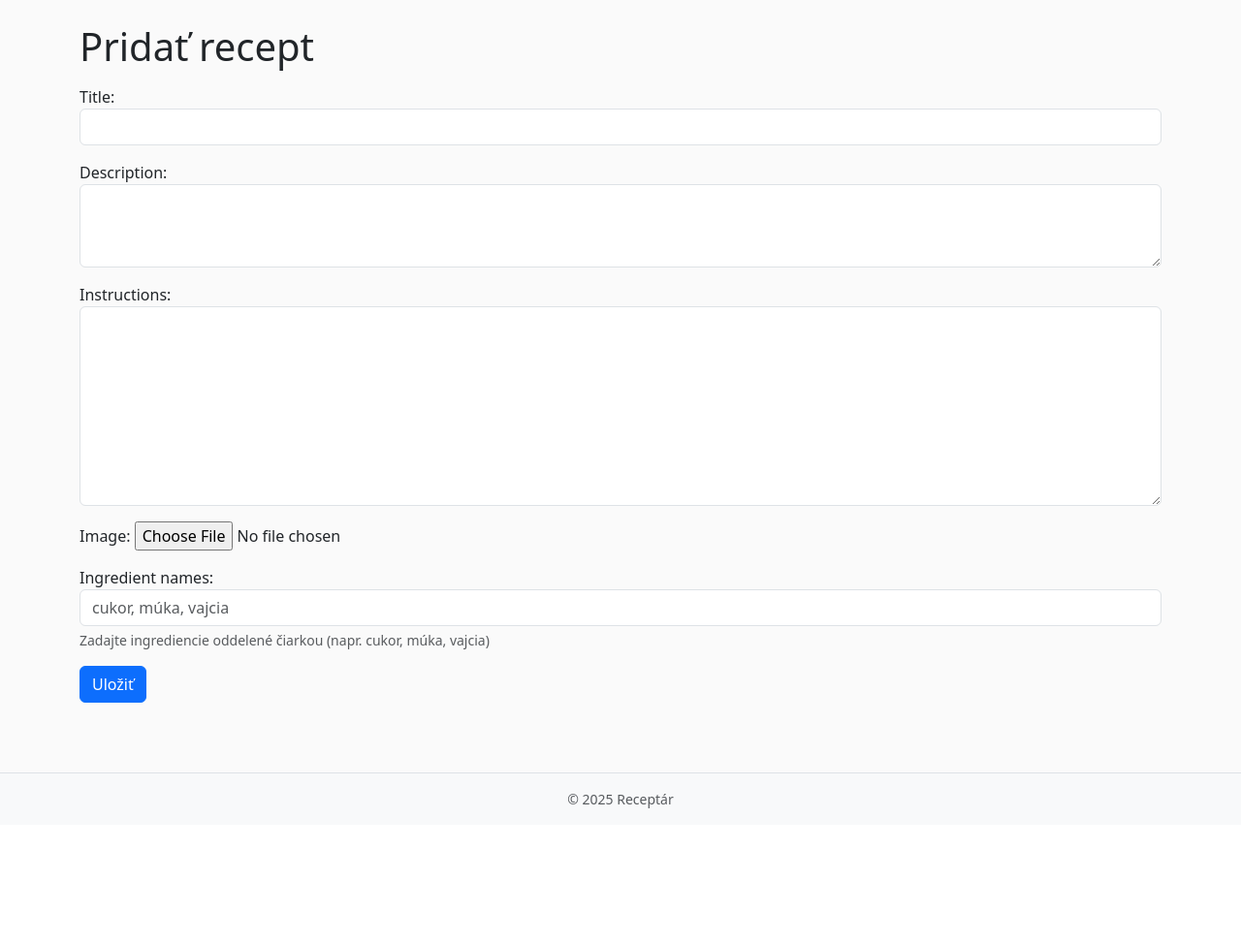
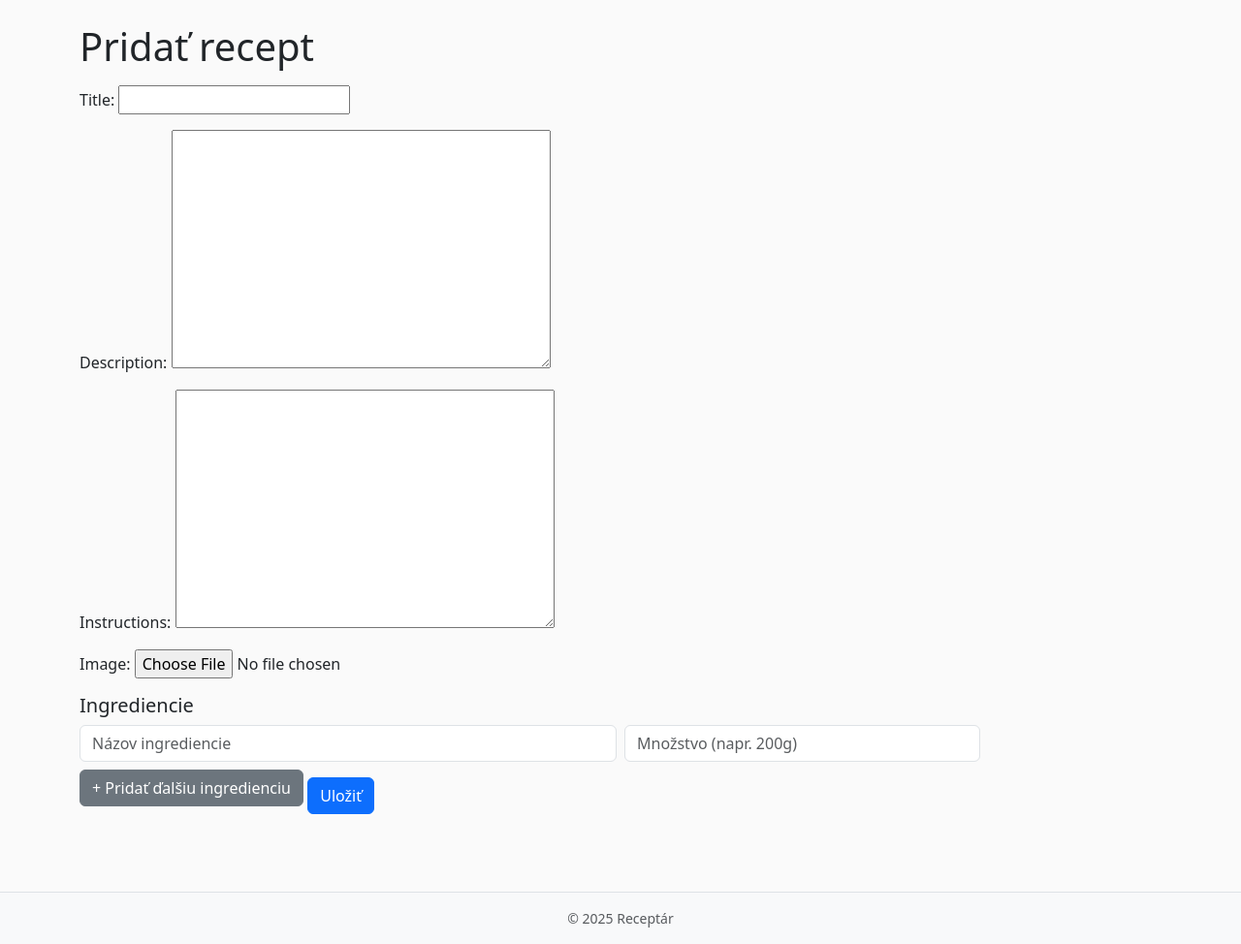
Before and after one commit to SelianAnna/Project_Receptar, a Django app: page /recipes/new/ in a window 1280 px wide. Shown: the part 56-1030 px from the top of the page at 97% size. Before the commit the page ends 890 px from the top, so only its background shows below. Run offline with Django 4.2, Linux system fonts and the light colour scheme; a user stored in the database is signed in.

Commit message:
working version pridanie ingrediencii

```diff
--- a/recipes/forms.py
+++ b/recipes/forms.py
@@ -1,35 +1,8 @@
 from django import forms
-from .models import Recipe, Ingredient, RecipeIngredient
+from .models import Recipe
 
 class RecipeForm(forms.ModelForm):
-    ingredient_names = forms.CharField(
-        help_text="Zadajte ingrediencie oddelené čiarkou (napr. cukor, múka, vajcia)",
-        required=False,
-        widget=forms.TextInput(attrs={"placeholder": "cukor, múka, vajcia", "class": "form-control"})
-    )
-
+    # Polia na generovanie dynamických ingrediencií vo formulári (prázdne, JS ich dorobí)
     class Meta:
         model = Recipe
-        fields = ["title", "description", "instructions", "image", "ingredient_names"]
-        widgets = {
-            "title": forms.TextInput(attrs={"class": "form-control"}),
-            "description": forms.Textarea(attrs={"class": "form-control", "rows": 3}),
-            "instructions": forms.Textarea(attrs={"class": "form-control", "rows": 8}),
-        }
-
-    def save(self, commit=True, user=None):
-        recipe = super().save(commit=False)
-        if user is not None and not recipe.pk:
-            recipe.created_by = user
-        if commit:
-            recipe.save()
-
-        names = self.cleaned_data.get("ingredient_names", "")
-        if names:
-            for raw in [n.strip() for n in names.split(",") if n.strip()]:
-                ing = Ingredient.objects.filter(name__iexact=raw).first()
-                if not ing:
-                    ing = Ingredient.objects.create(name=raw)
-                RecipeIngredient.objects.get_or_create(recipe=recipe, ingredient=ing)
-
-        return recipe
+        fields = ["title", "description", "instructions", "image"]
--- a/recipes/views.py
+++ b/recipes/views.py
@@ -1,9 +1,8 @@
 from django.contrib.auth.mixins import LoginRequiredMixin
-from django.db.models import Q
-from django.shortcuts import redirect
 from django.urls import reverse_lazy
 from django.views.generic import ListView, DetailView, CreateView, UpdateView, DeleteView
-from .models import Recipe, Ingredient
+from django.db.models import Q
+from .models import Recipe, Ingredient, RecipeIngredient
 from .forms import RecipeForm
 
 class RecipeListView(ListView):
@@ -24,8 +23,34 @@ class RecipeCreateView(LoginRequiredMixin, CreateView):
     success_url = reverse_lazy("recipes:list")
 
     def form_valid(self, form):
-        self.object = form.save(user=self.request.user)
+        self.object = form.save(commit=False)
+        self.object.created_by = self.request.user
+        self.object.save()
+
+        # Získa zoznam ingrediencií z POST dát (arrays)
+        names = self.request.POST.getlist('ingredient_name')
+        amounts = self.request.POST.getlist('ingredient_amount')
+        for name, amount in zip(names, amounts):
+            if name.strip():
+                ing, _ = Ingredient.objects.get_or_create(name=name.strip())
+                RecipeIngredient.objects.create(recipe=self.object, ingredient=ing, amount=amount.strip())
+
         return super().form_valid(form)
+
+class RecipeUpdateView(LoginRequiredMixin, UpdateView):
+    model = Recipe
+    form_class = RecipeForm
+    template_name = "recipes/recipe_form.html"
+    success_url = reverse_lazy("recipes:list")
+    def get_queryset(self):
+        return Recipe.objects.filter(created_by=self.request.user)
+
+class RecipeDeleteView(LoginRequiredMixin, DeleteView):
+    model = Recipe
+    template_name = "recipes/recipe_confirm_delete.html"
+    success_url = reverse_lazy("recipes:list")
+    def get_queryset(self):
+        return Recipe.objects.filter(created_by=self.request.user)
 
 class IngredientListView(ListView):
     model = Ingredient
@@ -37,35 +62,14 @@ class RecipeSearchView(ListView):
     model = Recipe
     template_name = "recipes/recipe_search.html"
     context_object_name = "recipes"
-
     def get_queryset(self):
         qs = Recipe.objects.all()
         q = self.request.GET.get("q", "").strip()
         ingredients = self.request.GET.get("ingredients", "").strip()
-
         if q:
             qs = qs.filter(Q(title__icontains=q) | Q(description__icontains=q) | Q(instructions__icontains=q))
-
         if ingredients:
             tokens = [t.strip() for t in ingredients.split(",") if t.strip()]
             for t in tokens:
-                qs = qs.filter(ingredients__name__iexact=t)
-
+                qs = qs.filter(ingredients__name__icontains=t)
         return qs.distinct()
-
-class RecipeUpdateView(LoginRequiredMixin, UpdateView):
-    model = Recipe
-    form_class = RecipeForm
-    template_name = "recipes/recipe_form.html"
-    success_url = reverse_lazy("recipes:list")
-
-    def get_queryset(self):
-        return Recipe.objects.filter(created_by=self.request.user)
-
-class RecipeDeleteView(LoginRequiredMixin, DeleteView):
-    model = Recipe
-    template_name = "recipes/recipe_confirm_delete.html"
-    success_url = reverse_lazy("recipes:list")
-
-    def get_queryset(self):
-        return Recipe.objects.filter(created_by=self.request.user)
--- a/templates/recipes/recipe_form.html
+++ b/templates/recipes/recipe_form.html
@@ -2,15 +2,45 @@
 {% block title %}Pridať recept — Receptár{% endblock %}
 {% block content %}
 <h1>Pridať recept</h1>
-<form method="post" enctype="multipart/form-data" class="mt-3">
+<form method="post" enctype="multipart/form-data" class="mt-3" id="recipe-form">
   {% csrf_token %}
   <div class="mb-3">{{ form.title.label_tag }} {{ form.title }}</div>
   <div class="mb-3">{{ form.description.label_tag }} {{ form.description }}</div>
   <div class="mb-3">{{ form.instructions.label_tag }} {{ form.instructions }}</div>
   <div class="mb-3">{{ form.image.label_tag }} {{ form.image }}</div>
-  <div class="mb-3">{{ form.ingredient_names.label_tag }} {{ form.ingredient_names }}
-    <div class="form-text">{{ form.ingredient_names.help_text }}</div>
+
+  <h5>Ingrediencie</h5>
+  <div id="ingredient-rows">
+    <div class="row g-2 mb-2 ingredient-row">
+      <div class="col-md-6">
+        <input type="text" name="ingredient_name" class="form-control" placeholder="Názov ingrediencie">
+      </div>
+      <div class="col-md-4">
+        <input type="text" name="ingredient_amount" class="form-control" placeholder="Množstvo (napr. 200g)">
+      </div>
+      <div class="col-md-2">
+        <button type="button" class="btn btn-danger remove-row" style="display:none;">&minus;</button>
+      </div>
+    </div>
   </div>
+  <button type="button" id="add-ingredient-row" class="btn btn-secondary mb-3">+ Pridať ďalšiu ingredienciu</button>
+
   <button class="btn btn-primary">Uložiť</button>
 </form>
+
+<script>
+document.getElementById('add-ingredient-row').addEventListener('click', function() {
+    var container = document.getElementById('ingredient-rows');
+    var newRow = container.firstElementChild.cloneNode(true);
+    newRow.querySelector('input[name="ingredient_name"]').value = '';
+    newRow.querySelector('input[name="ingredient_amount"]').value = '';
+    newRow.querySelector('.remove-row').style.display = 'inline-block';
+    container.appendChild(newRow);
+});
+document.getElementById('ingredient-rows').addEventListener('click', function(e) {
+    if (e.target.classList.contains('remove-row')) {
+        e.target.parentElement.parentElement.remove();
+    }
+});
+</script>
 {% endblock %}
```
Also changed, not shown: db.sqlite3.
